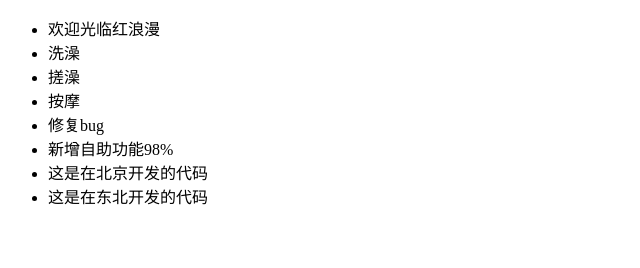
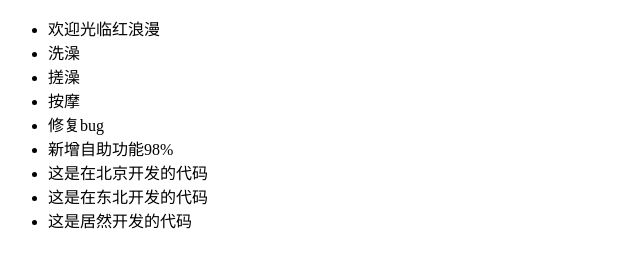
Before and after one commit to 18639710721/dbbath, a plain HTML site: page index.htm in a window 1280 px wide. Shown: the whole page, without its empty margins (0-640 px from the left). Drawn offline with Linux system fonts and the light colour scheme.

Commit message:
居然开发的代码

```diff
--- a/index.htm
+++ b/index.htm
@@ -16,6 +16,7 @@
         <li>新增自助功能98%</li>
 	<li>这是在北京开发的代码</li>
 	<li>这是在东北开发的代码</li>
+	<li>这是居然开发的代码</li>
     </ul>
 </body>
 </html>
```
